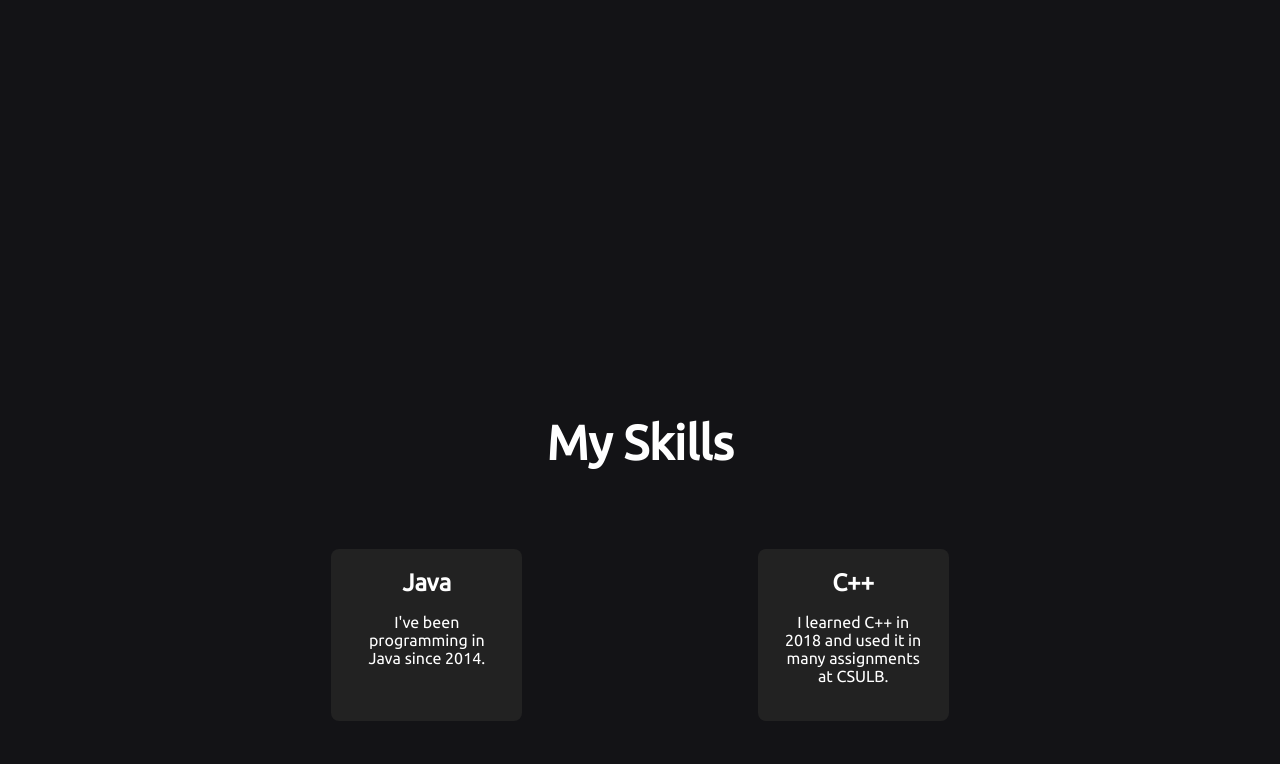
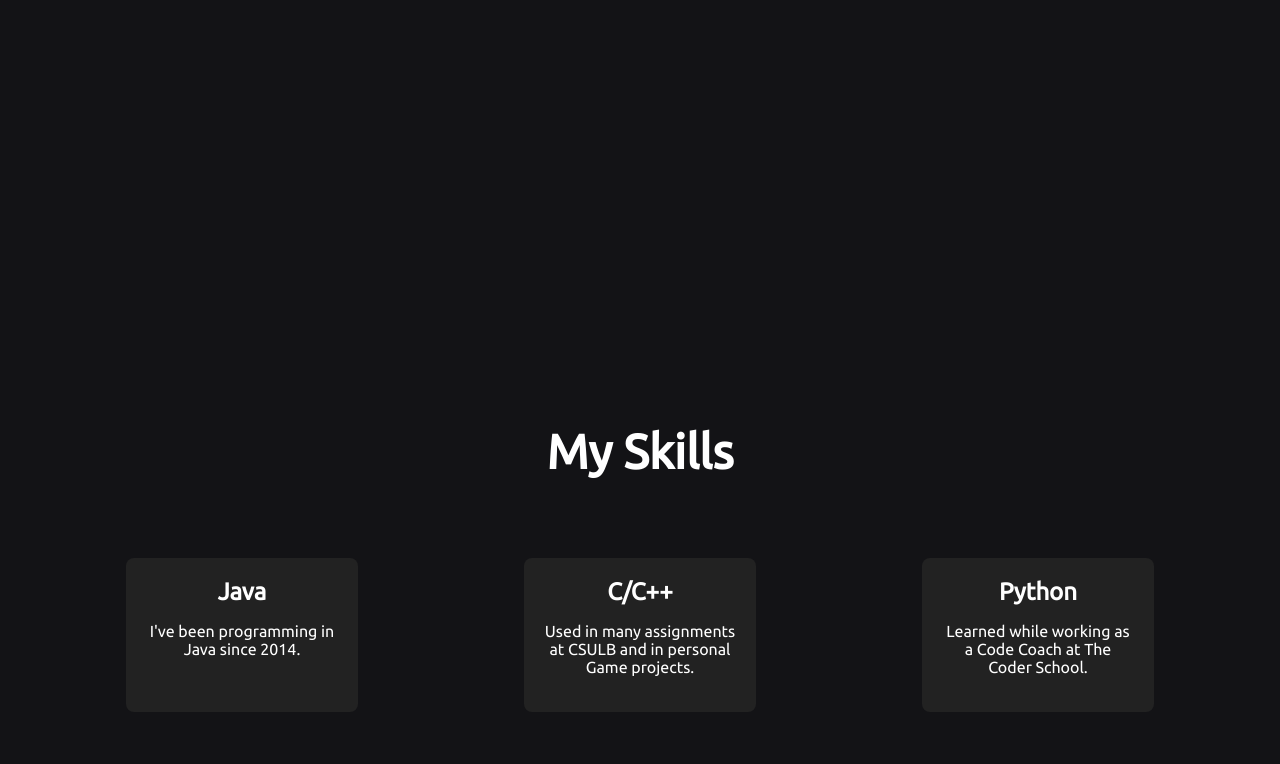
Before and after one commit to GarrettNixSoft/Personal-Website, a plain HTML site: page index.html in a window 1280 px wide. Shown: the part 1541-2305 px from the top of the page. Drawn offline with Linux system fonts and the light colour scheme.

Commit message:
Adding skills

```diff
--- a/index.html
+++ b/index.html
@@ -94,8 +94,13 @@
             </div>
 
             <div class="showcase-item hidden">
-                <h3>C++</h3>
-                <p>I learned C++ in 2018 and used it in many assignments at CSULB.</p>
+                <h3>C/C++</h3>
+                <p>Used in many assignments at CSULB and in personal Game projects.</p>
+            </div>
+
+            <div class="showcase-item hidden">
+                <h3>Python</h3>
+                <p>Learned while working as a Code Coach at The Coder School.</p>
             </div>
 
         </div>
```
